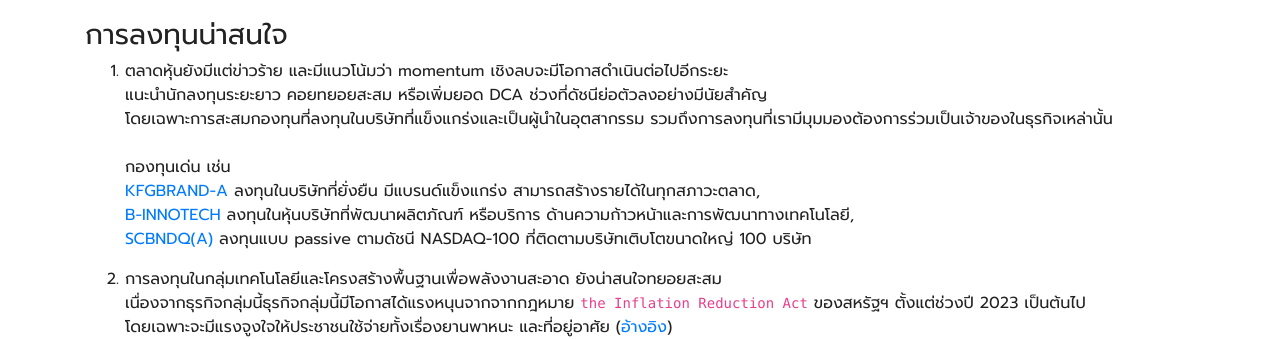
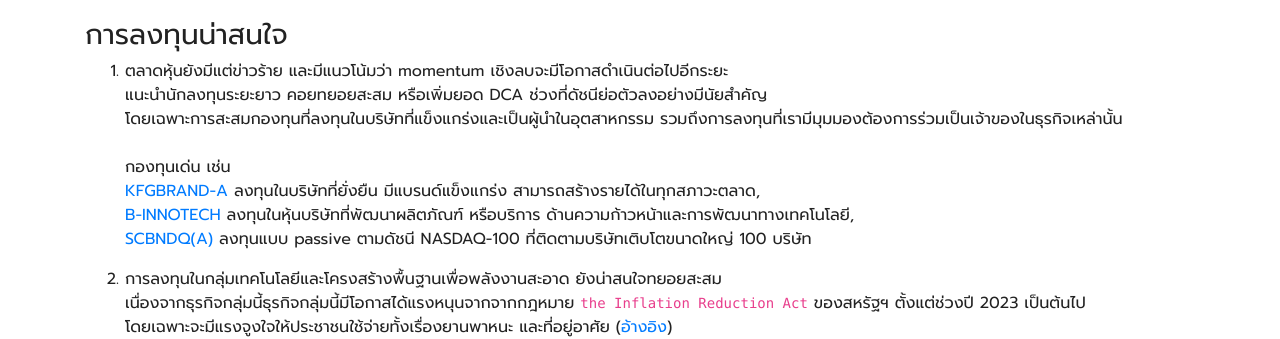
Before and after one commit to moneysart/moneysart.github.io, a Jekyll site: the page built from weekly/_posts/2022-10-02-summary.md, in a window 1280 px wide. Shown: the part 470-809 px from the top of the page. Built offline with Jekyll 4.4.1, drawn with Linux system fonts in a browser that asks for light colours; nearby versions of some CDN libraries.

Commit message:
fix typo

```diff
--- a/weekly/_posts/2022-10-02-summary.md
+++ b/weekly/_posts/2022-10-02-summary.md
@@ -25,7 +25,7 @@ date: 2022-10-01
 
 1. ตลาดหุ้นยังมีแต่ข่าวร้าย และมีแนวโน้มว่า momentum เชิงลบจะมีโอกาสดำเนินต่อไปอีกระยะ
 แนะนำนักลงทุนระยะยาว คอยทยอยสะสม หรือเพิ่มยอด DCA ช่วงที่ดัชนีย่อตัวลงอย่างมีนัยสำคัญ
-โดยเฉพาะการสะสมกองทุนที่ลงทุนในบริษัทที่แข็งแกร่งและเป็นผู้นำในอุตสากรรม รวมถึงการลงทุนที่เรามีมุมมองต้องการร่วมเป็นเจ้าของในธุรกิจเหล่านั้น <br><br>
+โดยเฉพาะการสะสมกองทุนที่ลงทุนในบริษัทที่แข็งแกร่งและเป็นผู้นำในอุตสาหกรรม รวมถึงการลงทุนที่เรามีมุมมองต้องการร่วมเป็นเจ้าของในธุรกิจเหล่านั้น <br><br>
 กองทุนเด่น เช่น
 [KFGBRAND-A](https://www.finnomena.com/fund/KFGBRAND-A) ลงทุนในบริษัทที่ยั่งยืน มีแบรนด์แข็งแกร่ง สามารถสร้างรายได้ในทุกสภาวะตลาด,
 [B-INNOTECH](https://www.finnomena.com/fund/B-INNOTECH) ลงทุนในหุ้นบริษัทที่พัฒนาผลิตภัณฑ์ หรือบริการ ด้านความก้าวหน้าและการพัฒนาทางเทคโนโลยี,
```
Also changed, not shown: weekly/_posts/2022-09-11-summary.md (+1 -1 lines), weekly/_posts/2022-09-18-summary.md (+1 -1 lines), weekly/_posts/2022-09-25-summary.md (+1 -1 lines), weekly/_posts/2022-10-09-summary.md (+1 -1 lines), weekly/_posts/2022-10-16-summary.md (+1 -1 lines).
